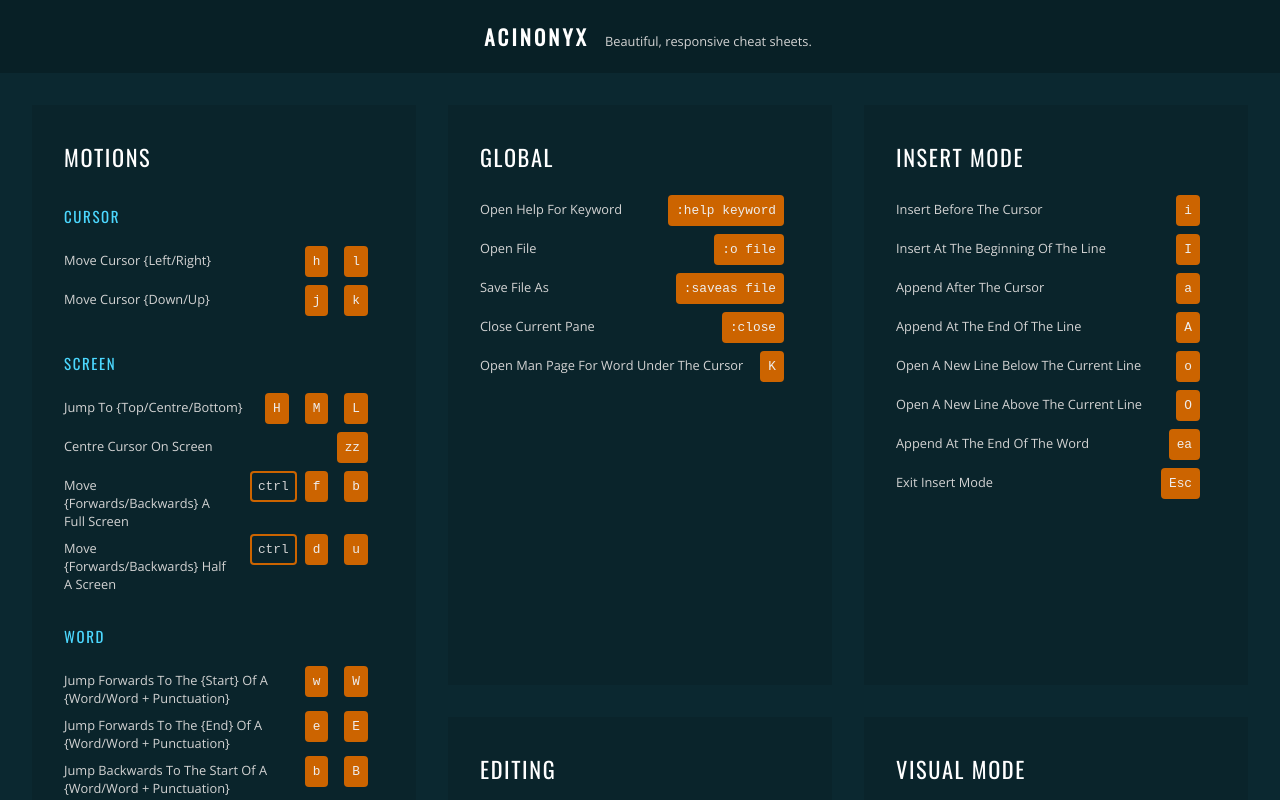
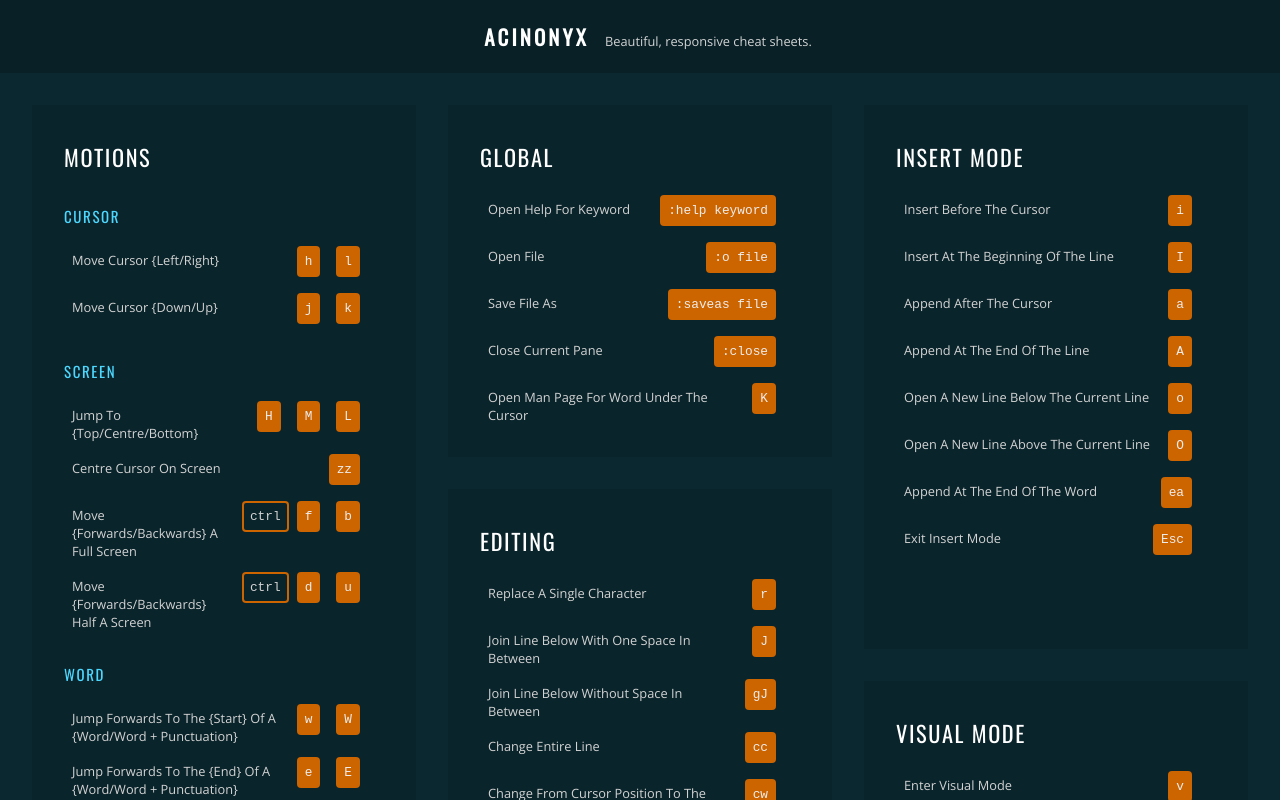
Before and after one commit to cpoliver/acinonyx, a React (Create React App) app: page / in a window 1280 px wide. Shown: the top 800 px of the page. Built offline with nearby package versions, Linux system fonts and the light colour scheme.

Commit message:
feat(grid): Super hacky first attempt at dynamic row spans

```diff
--- a/src/cheat-sheet.json
+++ b/src/cheat-sheet.json
@@ -3,7 +3,6 @@
   "sections": [
     {
       "heading": "motions",
-      "span": 2,
       "subsections": [
         {
           "subheading": "cursor",
--- a/src/components/Section.js
+++ b/src/components/Section.js
@@ -1,10 +1,25 @@
 import React from 'react';
 import PropTypes from 'prop-types';
+import { isEmpty, length, map, pipe, prop, reduce, sum } from 'ramda';
 
 import { mapWithIndex } from '../helpers';
 import { Item, ItemShape } from './Item';
 
 import './styles/Section.css';
+
+const calculateSpan = ({ heading, items, subsections = [] }) => {
+  let _return;
+  if (isEmpty(subsections)) {
+    _return = items.length + 1;
+  } else {
+    const countItems = pipe(prop('items'), length);
+    const summer = pipe(map, sum)
+
+    _return = subsections.length + 1 + summer(countItems, subsections)
+  }
+
+  return _return;
+};
 
 const renderItem = (item, key) => <Item {...item} key={key} />;
 
@@ -15,9 +30,8 @@
   </div>
 );
 
-const Section = ({ heading, subsections, items, span = 1 }) => (
-  <div className="c-section"
-  style={{ gridRow: `span ${span}` }}>
+const Section = ({ heading, subsections, items, span = 10 }) => (
+  <div className="c-section" style={{ gridRow: `span ${calculateSpan({ heading, items, subsections })}` }}>
     <h2 className="c-section__heading">{ heading }</h2>
     { subsections ? mapWithIndex(renderSubsection, subsections) : mapWithIndex(renderItem, items) }
   </div>
--- a/src/components/styles/CheatSheet.css
+++ b/src/components/styles/CheatSheet.css
@@ -10,7 +10,7 @@
 
 .c-cheat-sheet__contents {
   display: grid;
-  /* grid-auto-flow: row; */
+  grid-auto-rows: 2rem;
   grid-gap: 2rem;
   grid-template-columns: repeat(3, 1fr);
 }
--- a/src/components/styles/Item.css
+++ b/src/components/styles/Item.css
@@ -2,6 +2,7 @@
   align-items: baseline;
   align-self: flex-start;
   display: flex;
+  margin: .5rem;
 }
 
 .c-item__description {
--- a/src/index.css
+++ b/src/index.css
@@ -12,6 +12,3 @@
   font-family: 'Oswald', sans-serif;
   letter-spacing: .1rem;
 }
-
-h1 {
-}
```
